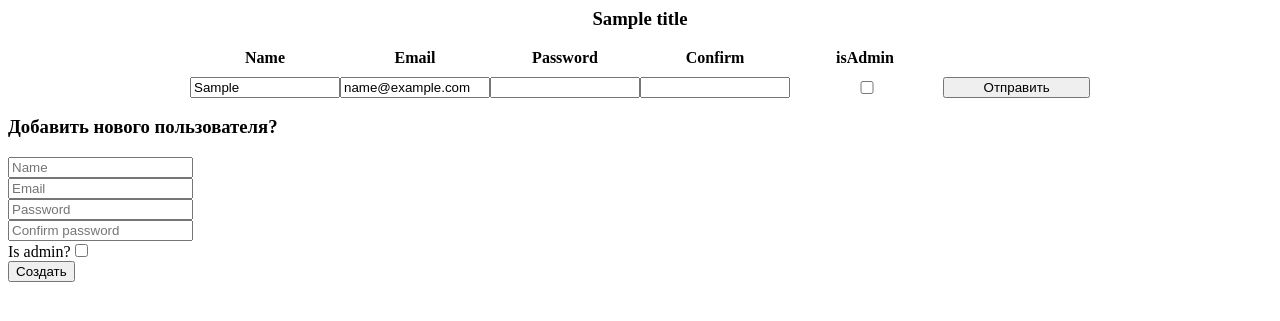
After one commit to v1ptyoz/loft-php, a PHP site: template app/View/admin.twig in a window 1280 px wide. The commit adds this page. Shown: the top 321 px of the page. Run offline with PHP 8.4, Linux system fonts and the light colour scheme; the template is opened without the code that fills it: most values are stand-ins (such as "Sample title", 1, 10 or a date in 2020); some libraries are stand-ins or nearby versions.

Commit message:
Week 5. Task 6.1.2 6.1.3

```diff
--- a/app/Controller/Login.php
+++ b/app/Controller/Login.php
@@ -78,7 +78,7 @@ class Login extends AbstractController
         $this->redirect('/blog');
     }
 
-    private static function getPasswordHash(string $password)
+    public static function getPasswordHash(string $password)
     {
         return sha1('7sadf68as7df52oi3h4l2iu' . $password);
     }
--- /dev/null
+++ b/app/View/admin.twig
@@ -0,0 +1,115 @@
+<style>
+    .header {
+        width: 100%;
+        display: flex;
+        align-items: center;
+        justify-content: center;
+        margin-bottom: 10px;
+    }
+
+    .header div {
+        width: 150px;
+        text-align: center;
+        font-weight: bold;
+    }
+
+    .row {
+        margin-bottom: 5px;
+    }
+
+    .edit-form {
+        display: flex;
+        align-items: center;
+        justify-content: center;
+    }
+
+    .edit-form input {
+        width: 150px;
+    }
+
+    .new form {
+        display: flex;
+        flex-direction: column;
+        align-items: flex-start;
+    }
+
+</style>
+
+<div style="width: 900px; margin: 0 auto">
+    <h3 style="text-align: center">{{ title }}</h3>
+    <div class="header">
+        <div>Name</div>
+        <div>Email</div>
+        <div>Password</div>
+        <div>Confirm</div>
+        <div>isAdmin</div>
+        <div></div>
+    </div>
+    <div class="content">
+        {% for user in users %}
+            <div class="row">
+                <form class="edit-form" action="/admin/updateUser/?id={{ user.id }}" method="POST">
+                    <input type="text" name="name" value={{ user.name }}>
+                    <input type="text" name="email" value={{ user.email }}>
+                    <input type="password" name="password">
+                    <input type="password" name="confirm">
+                    {% if user.isAdmin == 1 %}
+                        <input type="checkbox" name="isAdmin" checked>
+                    {% else %}
+                        <input type="checkbox" name="isAdmin">
+                    {% endif %}
+                    <input type="submit" value="Отправить">
+                </form>
+            </div>
+        {% endfor %}
+    </div>
+</div>
+
+<div class="new">
+    <h3>Добавить нового пользователя?</h3>
+        <form action="/admin/createUser" method="POST">
+            <input type="text" name="name" placeholder="Name">
+            <input type="text" name="email" placeholder="Email">
+            <input type="password" name="password" placeholder="Password">
+            <input type="password" name="confirm" placeholder="Confirm password">
+            <label>Is admin?<input type="checkbox" name="isAdmin"></label>
+            <input type="submit" value="Создать">
+        </form>
+</div>
+
+
+{#    {% if messages %}#}
+{#        <div style="display: flex; flex-direction: column; gap: 20px">#}
+
+{#            <div style="width: 100%; border: 2px solid forestgreen; border-radius: 10px; padding: 5px">#}
+{#                {% if user.isAdmin %}#}
+{#                    <div class="admin">#}
+{#                        <a href="/admin/deleteMessage/?id={{ message.id }}">Удалить сообщение</a>#}
+{#                    </div>#}
+{#                {% endif %}#}
+{#                <span style="color: darkgray">{{ message.created_at }}</span>#}
+{#                {% if message.user %}#}
+{#                    <span style="color: cornflowerblue">{{ message.user.name }}</span>#}
+{#                {% else %}#}
+{#                    <span style="color: red; text-decoration: line-through;">Пользователь удален</span>#}
+{#                {% endif %}#}
+{#                <div style="border-top: 1px solid forestgreen; padding-top: 10px">{{ message.text }}</div>#}
+{#                {% if message.image %}#}
+{#                    <div><img src="/images/{{ message.image }}" style="width: 150px;"></div>#}
+{#                {% endif %}#}
+{#            </div>#}
+{#            {% endfor %}#}
+{#        </div>#}
+{#    {% else %}#}
+{#        Нет сообщений...<br><br><br>#}
+{#    {% endif %}#}
+
+{#    <form enctype="multipart/form-data" action="/blog/addMessage" method="post" style="width: 500px; margin: 0 auto">#}
+{#        <h4>Добавить сообщение:</h4>#}
+{#        <textarea style="width: 100%; height: 150px; padding: 15px; border-radius: 10px; border-color: tomato" type="text" value="" name="text"></textarea><br><br>#}
+{#        Добавьте картинку: <input type="file" name="image"><br>#}
+{#        <div style="text-align: center; margin-top: 30px">#}
+{#            <input type="submit" value="Отправить" style="cursor: pointer; width: 200px; height: 30px;">#}
+{#        </div>#}
+{#    </form>#}
+{#</div>#}
```
Also changed, not shown: app/Controller/Admin.php (+115 -0 lines), app/Controller/Login_bak.php (deleted, +0 -70 lines), src/View.php (+0 -13 lines).
